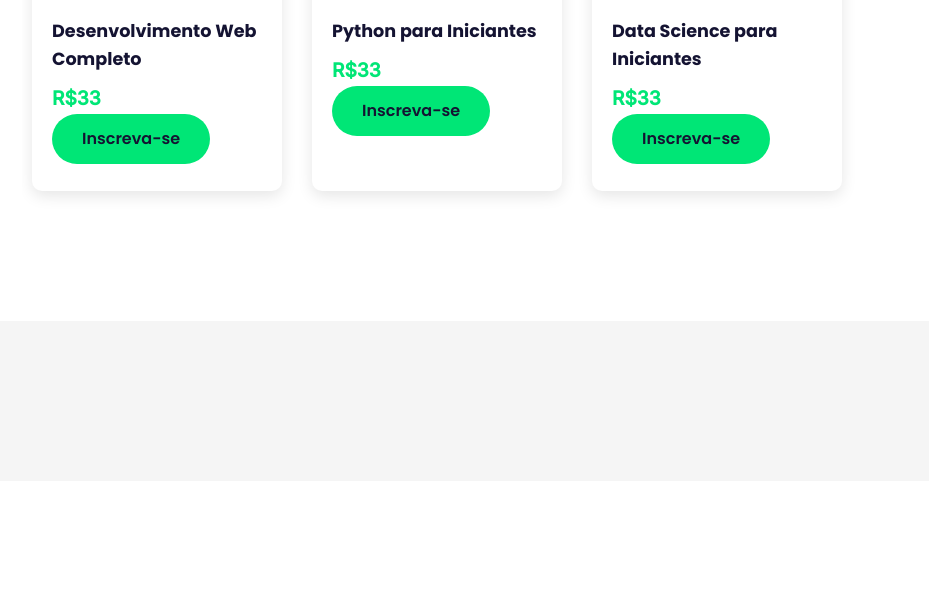
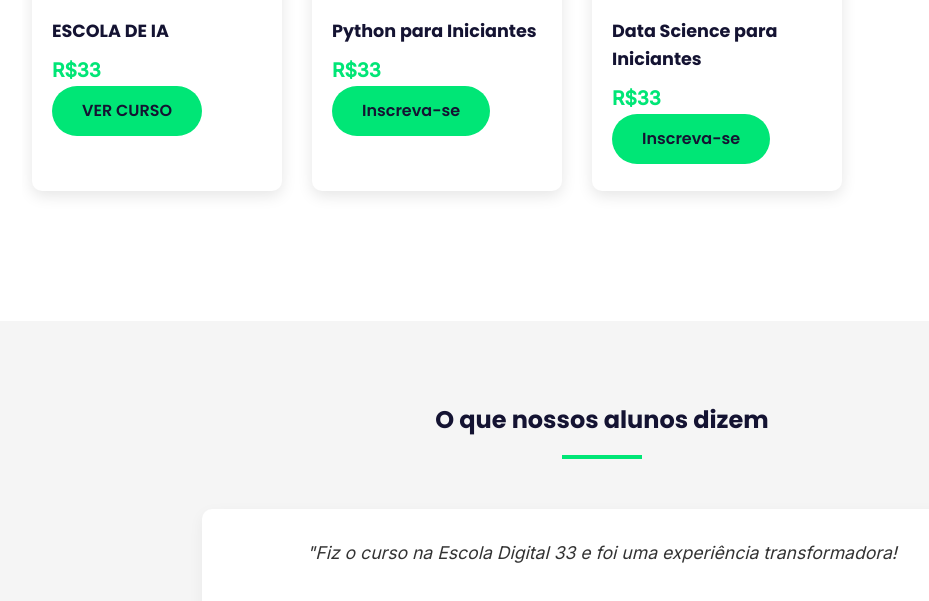
Before and after one commit to escoladigital33/escoladigital33, a plain HTML site: page index.html in a window 1280 px wide. Shown: the part 1493-2094 px from the top of the page, without its empty margins (38-967 px from the left). Before the commit the page ends 1974 px from the top, so only its background shows below. Drawn offline with Linux system fonts and the light colour scheme.

Commit message:
Update index.html

```diff
--- a/index.html
+++ b/index.html
@@ -527,12 +527,12 @@
                     <!-- Course 1 -->
                     <div class="course-card">
                         <div class="course-image">
-                            <img src="https://storage.googleapis.com/workspace-0f70711f-8b4e-4d94-86f1-2a93ccde5887/image/2770218a-2592-46ef-9af5-38d3c04eb7b1.png" alt="Curso de Desenvolvimento Web: tela de código com HTML, CSS e JavaScript em editor moderno">
+                            <img src="https://hotmart.s3.amazonaws.com/product_pictures/30b62147-ba92-486f-b69b-3ff6596f8794/ChatGPTImage28dejulde202516_18_09.png" alt="Curso de ESCOLA DE IA">
                         </div>
                         <div class="course-info">
-                            <h3 class="course-title">Desenvolvimento Web Completo</h3>
+                            <h3 class="course-title">ESCOLA DE IA</h3>
                             <div class="course-price">R$33</div>
-                            <a href="LINK_DO_HOTMART_CURSODEVWEB" class="btn btn-primary">Inscreva-se</a>
+                            <a href="https://go.hotmart.com/R101067950L?dp=1" class="btn btn-primary" target="_blank">VER CURSO</a>
                         </div>
                     </div>
 
@@ -569,4 +569,6 @@
     <!-- Testimonials Section -->
     <section class="testimonials">
         <div class="container">
-            <h2 class="section-title
+            <h2 class="section-title">O que nossos alunos dizem</h2>
+            <div class="testimonial-card">
+                <p class="testimonial-text">"Fiz o curso na Escola Digital 33 e foi uma experiência transformadora!
```
